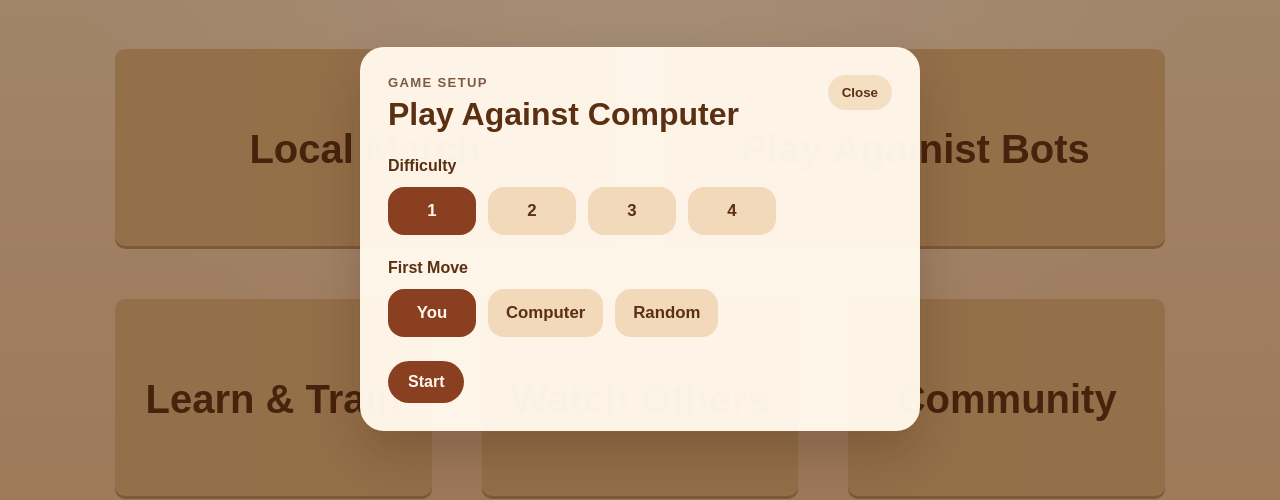
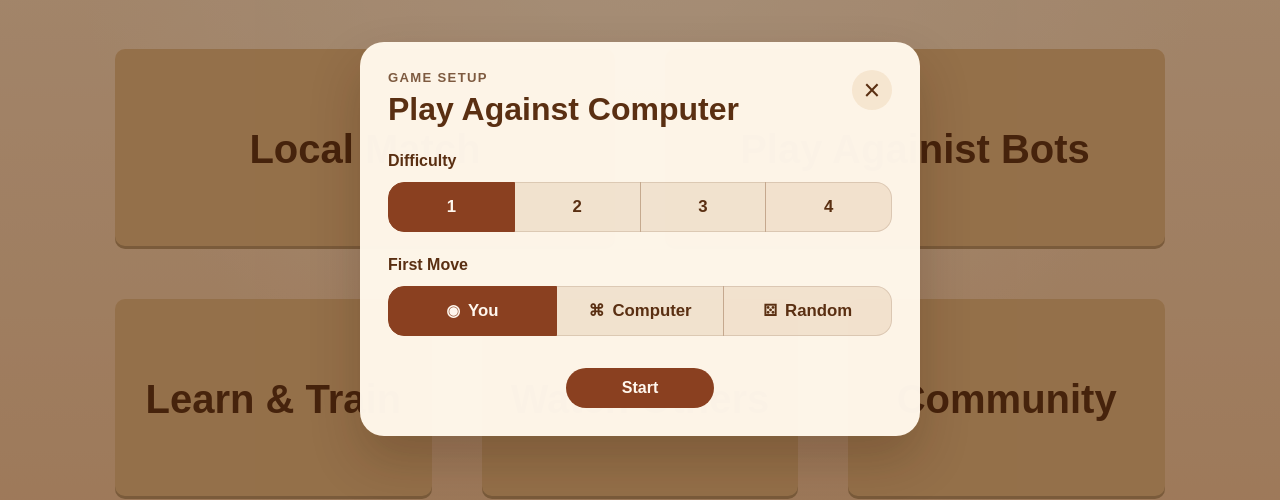
Before and after one commit to Teamuchin/online-mangala-website, a React (Vite) app: page / in a window 1280 px wide. Both pictures are taken after a click on the button "Play Againist Bots". Shown: the part 161-661 px from the top of the page. Built offline with nearby package versions, Linux system fonts and the light colour scheme; a web font is replaced by a local one.

Commit message:
Refine bot setup modal layout and controls

```diff
--- a/src/pages/BotSetupModal.jsx
+++ b/src/pages/BotSetupModal.jsx
@@ -2,9 +2,9 @@ import styles from './BotSetupModal.module.css'
 
 const DIFFICULTY_OPTIONS = ['1', '2', '3', '4']
 const FIRST_MOVE_OPTIONS = [
-  { value: 'you', label: 'You' },
-  { value: 'computer', label: 'Computer' },
-  { value: 'random', label: 'Random' },
+  { value: 'you', label: 'You', icon: '◉' },
+  { value: 'computer', label: 'Computer', icon: '⌘' },
+  { value: 'random', label: 'Random', icon: '⚄' },
 ]
 
 export default function BotSetupModal({
@@ -29,20 +29,27 @@ export default function BotSetupModal({
             <p className={styles.eyebrow}>Game Setup</p>
             <h2 id="bot-setup-title">Play Against Computer</h2>
           </div>
-          <button type="button" className={styles.closeButton} onClick={onClose}>
-            Close
+          <button
+            type="button"
+            className={styles.closeButton}
+            onClick={onClose}
+            aria-label="Close setup"
+          >
+            ×
           </button>
         </div>
 
         <div className={styles.section}>
           <span className={styles.label}>Difficulty</span>
-          <div className={styles.optionRow}>
-            {DIFFICULTY_OPTIONS.map((option) => (
+          <div className={styles.segmentedControl} role="group" aria-label="Difficulty">
+            {DIFFICULTY_OPTIONS.map((option, index) => (
               <button
                 key={option}
                 type="button"
                 className={`${styles.optionButton} ${
                   difficulty === option ? styles.optionButtonActive : ''
+                } ${index === 0 ? styles.segmentStart : ''} ${
+                  index === DIFFICULTY_OPTIONS.length - 1 ? styles.segmentEnd : ''
                 }`}
                 onClick={() => onDifficultyChange(option)}
               >
@@ -54,16 +61,21 @@ export default function BotSetupModal({
 
         <div className={styles.section}>
           <span className={styles.label}>First Move</span>
-          <div className={styles.optionRow}>
-            {FIRST_MOVE_OPTIONS.map((option) => (
+          <div className={styles.segmentedControl} role="group" aria-label="First move">
+            {FIRST_MOVE_OPTIONS.map((option, index) => (
               <button
                 key={option.value}
                 type="button"
                 className={`${styles.optionButton} ${
                   firstMove === option.value ? styles.optionButtonActive : ''
+                } ${index === 0 ? styles.segmentStart : ''} ${
+                  index === FIRST_MOVE_OPTIONS.length - 1 ? styles.segmentEnd : ''
                 }`}
                 onClick={() => onFirstMoveChange(option.value)}
               >
+                <span className={styles.optionIcon} aria-hidden="true">
+                  {option.icon}
+                </span>
                 {option.label}
               </button>
             ))}
--- a/src/pages/BotSetupModal.module.css
+++ b/src/pages/BotSetupModal.module.css
@@ -48,11 +48,14 @@
 }
 
 .closeButton {
+  width: 40px;
+  height: 40px;
   border-radius: 999px;
-  padding: 10px 14px;
-  font-weight: 700;
+  padding: 0;
+  font-size: 1.8rem;
+  line-height: 1;
   color: #5a2f12;
-  background: rgba(224, 179, 123, 0.34);
+  background: rgba(224, 179, 123, 0.22);
 }
 
 .section {
@@ -65,31 +68,61 @@
   font-weight: 700;
 }
 
-.optionRow {
+.segmentedControl {
   display: flex;
-  gap: 12px;
-  flex-wrap: wrap;
+  align-items: stretch;
 }
 
 .optionButton {
   min-width: 88px;
-  border-radius: 16px;
+  flex: 1 1 0;
+  border: 1px solid rgba(90, 47, 18, 0.14);
+  margin-left: -1px;
   padding: 14px 18px;
   font-size: 1.05rem;
   font-weight: 700;
+  display: inline-flex;
+  align-items: center;
+  justify-content: center;
+  gap: 8px;
   color: #5a2f12;
-  background: rgba(224, 179, 123, 0.42);
+  background: rgba(189, 139, 89, 0.18);
+  transition: background 150ms ease, border-color 150ms ease, color 150ms ease;
+}
+
+.optionButton:hover:not(.optionButtonActive) {
+  background: rgba(170, 126, 83, 0.34);
+  border-color: rgba(90, 47, 18, 0.24);
 }
 
 .optionButtonActive {
   color: #fff7ee;
   background: #8a4020;
+  border-color: #8a4020;
+  position: relative;
+  z-index: 1;
+}
+
+.segmentStart {
+  margin-left: 0;
+  border-radius: 16px 0 0 16px;
+}
+
+.segmentEnd {
+  border-radius: 0 16px 16px 0;
+}
+
+.optionIcon {
+  font-size: 1rem;
+  line-height: 1;
 }
 
 .startButton {
-  justify-self: start;
+  justify-self: center;
+  min-width: 148px;
+  margin-top: 8px;
   border-radius: 999px;
-  padding: 12px 20px;
+  padding: 11px 22px;
   font-size: 1rem;
   font-weight: 800;
   color: #fff7ee;
@@ -104,4 +137,21 @@
   .header {
     flex-direction: column;
   }
+
+  .segmentedControl {
+    flex-direction: column;
+  }
+
+  .optionButton {
+    margin-left: 0;
+    margin-top: -1px;
+  }
+
+  .segmentStart {
+    border-radius: 16px 16px 0 0;
+  }
+
+  .segmentEnd {
+    border-radius: 0 0 16px 16px;
+  }
 }
```
